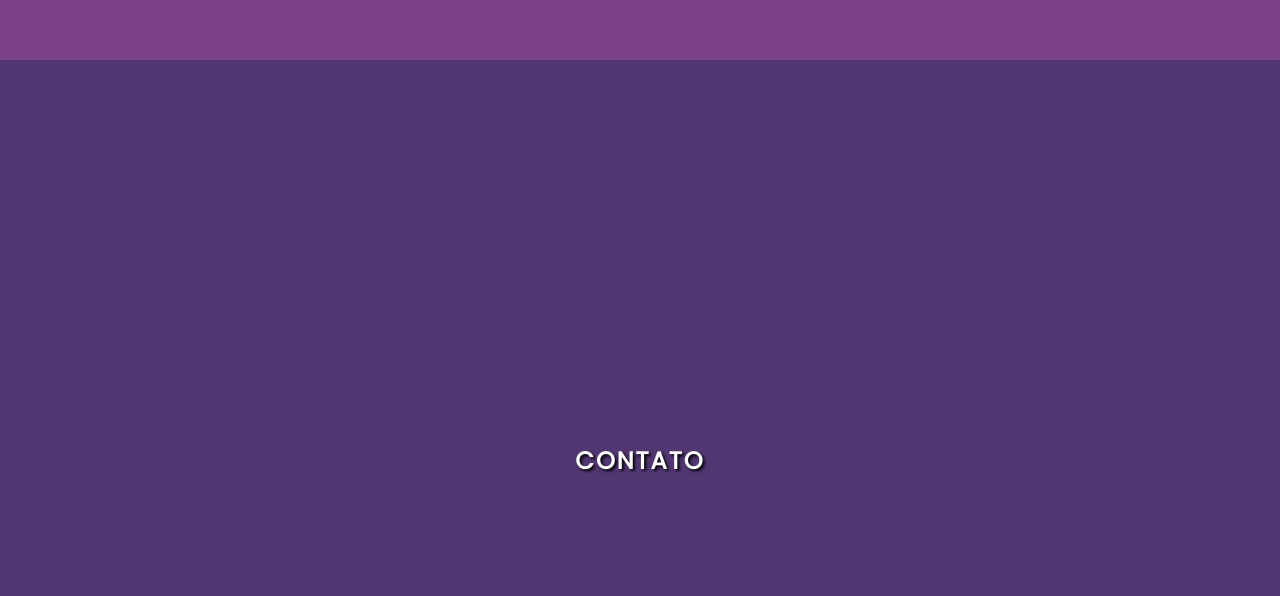
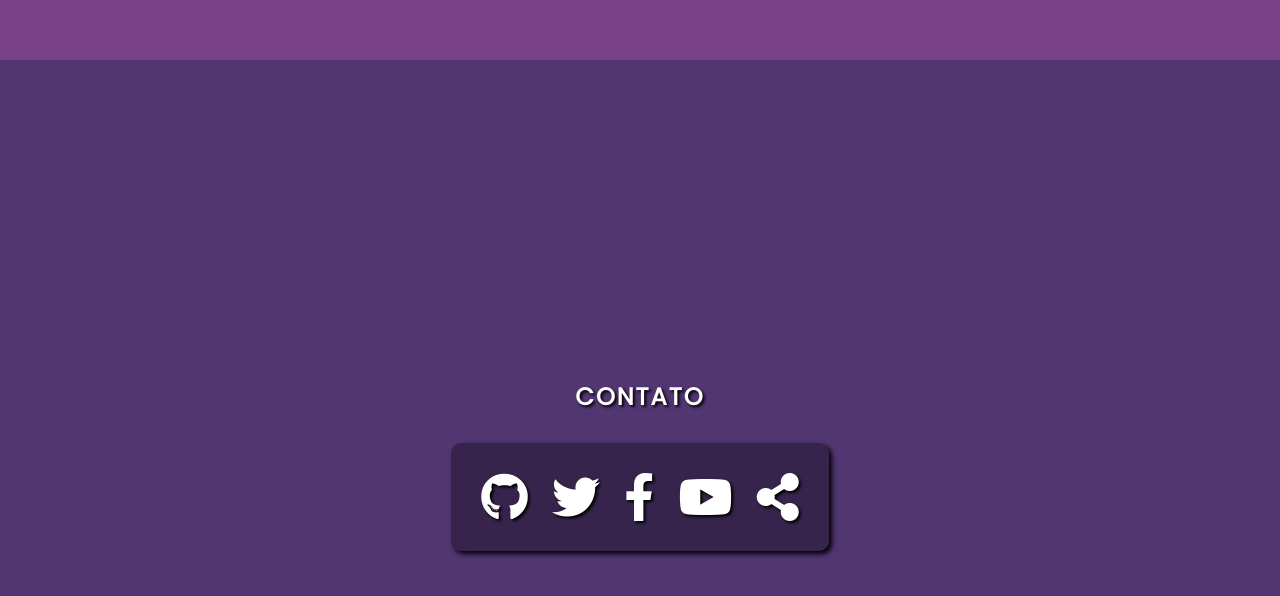
Before and after one commit to MaraisaFerreira/animated-menu, a plain HTML site: page index.html in a window 1280 px wide. Shown: the part 3140-3736 px from the top of the page. Drawn offline with Linux system fonts and the light colour scheme.

Commit message:
final code

```diff
--- a/index.html
+++ b/index.html
@@ -6,6 +6,13 @@
 		<title>Menu - Animação</title>
 		<link rel="icon" type="image/png" href="favicon.png" />
 		<link rel="stylesheet" href="style.css" />
+
+		<link
+			rel="stylesheet"
+			href="https://cdnjs.cloudflare.com/ajax/libs/font-awesome/5.15.2/css/all.min.css"
+			integrity="sha512-HK5fgLBL+xu6dm/Ii3z4xhlSUyZgTT9tuc/hSrtw6uzJOvgRr2a9jyxxT1ely+B+xFAmJKVSTbpM/CuL7qxO8w=="
+			crossorigin="anonymous"
+		/>
 	</head>
 	<body>
 		<!-- Menu Overlay -->
@@ -79,7 +86,16 @@
 				>
 			</div>
 		</section>
-		<section id="contact"><h1>Contato</h1></section>
+		<section id="contact">
+			<h1>Contato</h1>
+			<div class="description">
+				<i class="fab fa-github"></i>
+				<i class="fab fa-twitter"></i>
+				<i class="fab fa-facebook-f"></i>
+				<i class="fab fa-youtube"></i>
+				<i class="fas fa-share-alt"></i>
+			</div>
+		</section>
 
 		<!-- Script -->
 		<script src="script.js"></script>
--- a/style.css
+++ b/style.css
@@ -280,6 +280,11 @@ section#contact {
 	background-color: var(--navColor5);
 }
 
+section#contact i {
+	font-size: 3rem;
+	margin: 10px;
+}
+
 /* Media Query: Grd Smartphone (Vertical) */
 @media (max-width: 600px) {
 	section#home a {
```
